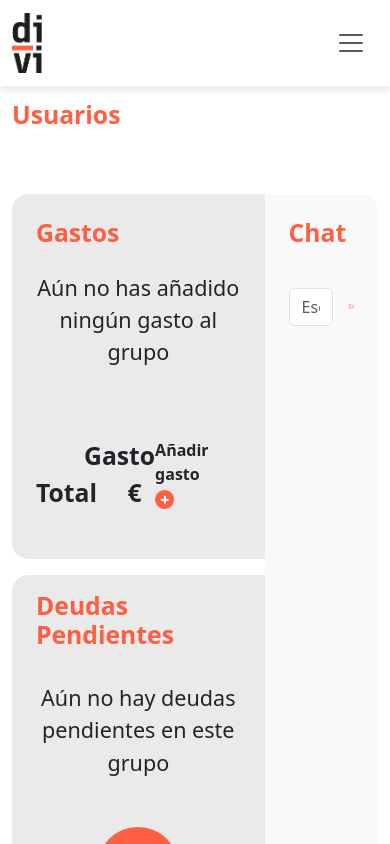
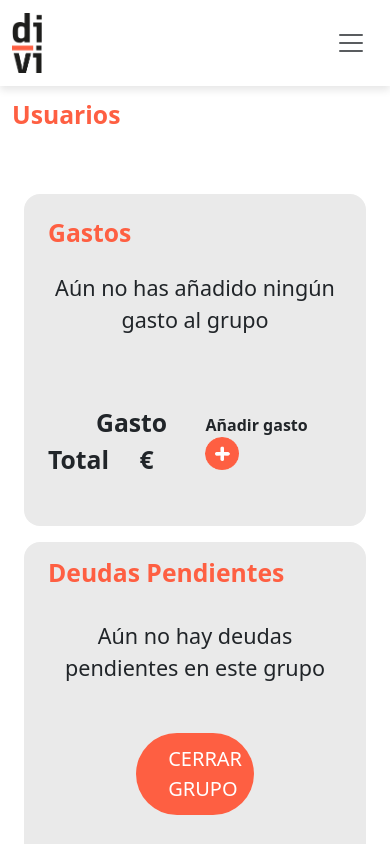
Before and after one commit to jcpardo86/tfm_grupo3, an Angular app: page /group/1 in a window 390 px wide. Shown: the top 844 px of the page. Built offline with nearby package versions, Linux system fonts and the light colour scheme; no server answers; sample sign-in values are in the browser's storage.

Commit message:
responsive de la página de grupo
responsive de los bloques principales sin entrar en los componentes que cargan

```diff
--- a/src/app/components/chat/chat.component.html
+++ b/src/app/components/chat/chat.component.html
@@ -1,5 +1,6 @@
-<h2 class="font ps-4 pt-4">Chat</h2>
 <div>
+	<h2 class="font ps-4 pt-4">Chat</h2>
+
 	<div class="mt-4 mb-5 chat scr overflow-auto ">
 		<ul class="mb-3 pe-4 chat-msg mh-50">
 			@for(message of arrMessages; track $index) {
@@ -27,5 +28,4 @@
 		</form>
 	</div>
 
-
 </div>
--- a/src/app/pages/group-view/group-view.component.css
+++ b/src/app/pages/group-view/group-view.component.css
@@ -1,3 +1,4 @@
+/* group-view.component.css */
 .font {
 	color: var(--orange);
 	font-weight: 600;
@@ -15,11 +16,11 @@
 .container-second {
 	display: flex;
 	justify-content: space-between;
-
 }
 
-.container-spents_and_resume {
-	width: 100%
+.container-spents_and_resume,
+.container-spents_and_total {
+	width: 100%;
 }
 
 .container-spents_and_total {
@@ -27,11 +28,10 @@
 	display: flex;
 	flex-direction: column;
 	justify-content: space-between;
-	width: 100%
 }
 
 .container-spents {
-	margin: 0px;
+	margin: 0;
 	width: 100%;
 }
 
@@ -73,13 +73,11 @@
 
 .chat {
 	background-color: rgba(128, 128, 128, 0.052);
-	width: 50%;
 }
 
 .rotate-on-hover:hover img {
 	transition: transform 0.3s ease;
 	transform: rotate(45deg);
-	/* Ajusta el ángulo de rotación según tu preferencia */
 }
 
 .containerDeudas {
@@ -94,7 +92,6 @@
 	color: white;
 	border: none;
 	width: 40%;
-
 }
 
 .btn_personal:hover {
@@ -102,6 +99,6 @@
 }
 
 .user-image {
-    width: 3.5%;
-    border: 1px, solid, black;
+	width: 3.5%;
+	border: 1px solid black;
 }
--- a/src/app/pages/group-view/group-view.component.html
+++ b/src/app/pages/group-view/group-view.component.html
@@ -1,9 +1,9 @@
+<!-- group-view.component.html -->
 <header>
 	<app-navbar></app-navbar>
 </header>
 <main>
 	<section class="container container-ppal">
-
 		<div class="image">
 			<img src="assets/images/header_grupos_copia1.jpg" class="rounded group-image"
 				alt="Dos amigos comiendo un bocata en la cocina">
@@ -13,23 +13,19 @@
 			<h2 class="font">Usuarios</h2>
 			<div class="pt-2">
 				@for(user of users; track user.idUsuario){
-
-                <img class="user-image border rounded-circle border-dark me-2" [src]=[user.imagen] alt=""/>
-                <span class="fs-5 me-4"> {{user.nombre}} {{user.apellidos}} </span>
-
+				<img class="user-image border rounded-circle border-dark me-2" [src]=[user.imagen] alt="" />
+				<span class="fs-5 me-4">{{user.nombre}} {{user.apellidos}}</span>
 				}
 			</div>
 		</div>
 
-		<div class="mt-5 container-second">
-
-			<div class="container-spents_and_resume">
-
-				<div class="container-spents_and_total rounded-start-4">
-
+		<div class="container mt-5">
+			<div class="row">
+				<div class="col-xl-8 col-lg-8 col-md-8 col-sm-12">
+					<div class=" ">
+						<div class="container-spents_and_total rounded-4">
 							<h2 class="font ps-4 pt-4 pb-3">Gastos</h2>
-
-					<div class="container-spents rounded-top-4 ps-4 pe-4 pb-1">
+							<div class="container-spents rounded-4 ps-4 pe-4 pb-1">
 								@if(this.spents.length === 0) {
 								<div class="text-center fs-4 pb-5">Aún no has añadido ningún gasto al grupo</div>
 								} @else {
@@ -42,7 +38,6 @@
 							</div>
 
 							<div class="container-total pb-5 pt-3">
-
 								<div class="total ps-4">
 									<span class="fs-2 ps-5 total-text">Gasto Total</span>
 									<span class="fs-2 ps-4 total-importe">{{totalSpent}} €</span>
@@ -54,57 +49,51 @@
 										<img src="assets/icons/icon_mas.png" class="icon-mas" alt="Icono añadir">
 									</a>
 								</div>
-
-
 							</div>
 						</div>
 
-
-				<div class="container-reparto rounded-start-4 mt-3 pb-5 pt-3 ps-4 pe-4">
+						<div class="container-reparto rounded-4 mt-3 pb-5 pt-3 ps-4 pe-4">
 							<h2 class="font pb-4">Deudas Pendientes</h2>
-
 							@if(deudas.length === 0) {
 							<div class="containerDeudas">
 								<span class="text-center fs-4 pb-5">Aún no hay deudas pendientes en este grupo</span>
 								<button type="submit" (click)="closeGroup()"
-							class="btn btn-primary btn-lg btn_personal mb-3 rounded-pill">CERRAR GRUPO</button>
+									class="btn btn-primary btn-lg btn_personal mb-3 rounded-pill">CERRAR GRUPO
+								</button>
 							</div>
 							} @else {
 							@for(deuda of deudas; track $index) {
 							@if(deuda.is_pagada !== 1) {
 							<div class="card shadow rounded-lg deudas mb-3">
-						<span class="ps-5 texto-deuda">{{deuda.idUsuario}} debe a {{deuda.receptor}} la cantidad de
+								<span class="ps-5 texto-deuda">{{deuda.idUsuario}} debe a {{deuda.receptor}} la cantidad
+									de
 									{{deuda.importe}} €</span>
 								<app-pay-button [miDeuda]="deuda" (deudaPagada)="updateDebtList()"></app-pay-button>
 							</div>
 							}
 							}
 							}
-
 							@if (todoLiquidado === true && deudas.length !==0 ) {
 							<div class="containerDeudas">
 								<span class="fs-5 pb-5">No hay pagos pendientes - Todas las deudas del grupo han sido
 									liquidadas</span>
 								<button type="submit" (click)="closeGroup()"
-							class="btn btn-primary btn-lg btn_personal mb-3 rounded-pill">CERRAR GRUPO</button>
+									class="btn btn-primary btn-lg btn_personal mb-3 rounded-pill">CERRAR GRUPO
+								</button>
 							</div>
 							}
 						</div>
-
 					</div>
-
-			<div class="rounded-end-4 chat">
+				</div>
+				<div class="col-xl-4 col-lg-4 col-md-4 col-sm-12 mt-3 mt-xl-0 mt-lg-0 mt-md-0">
+					<div class=" ">
+						<div class="rounded-4 chat pb-1">
 							<app-chat [id_group]="idGroup"></app-chat>
 						</div>
-
+					</div>
+				</div>
+			</div>
 		</div>
 
 	</section>
 </main>
-
-<!--@else if (true) {
-            <div class ="containerDeudas">
-              <span class="fs-5 pb-5">No hay pagos pendientes - Todas las deudas del grupo han sido liquidadas</span>
-              <button type="submit" (click) ="closeGroup()" class="btn btn-primary btn-lg btn_personal mb-3 rounded-pill">CERRAR GRUPO</button>
-            </div>
-          }-->
```
Lines whose indentation alone changed are shown as unchanged.
